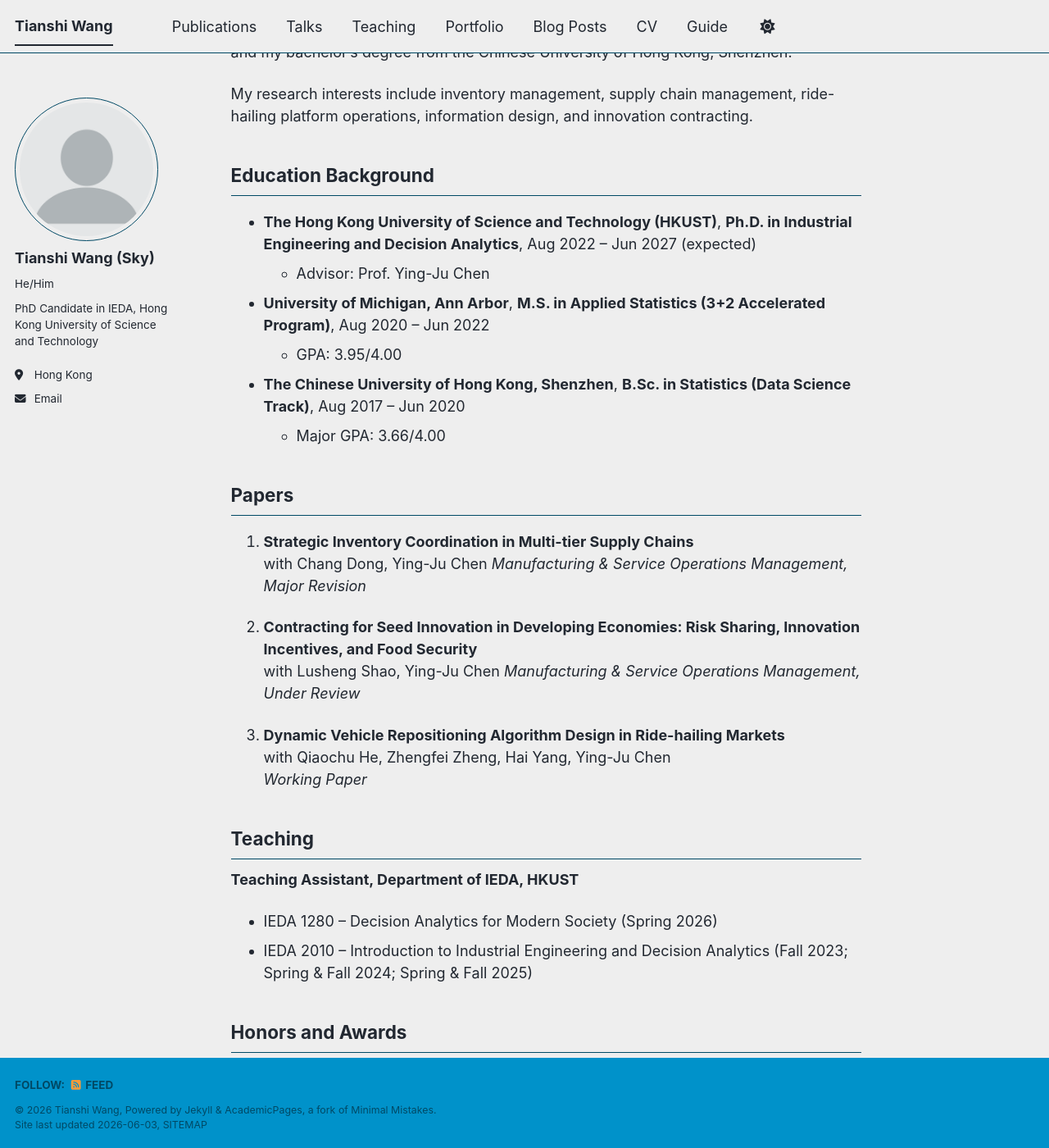
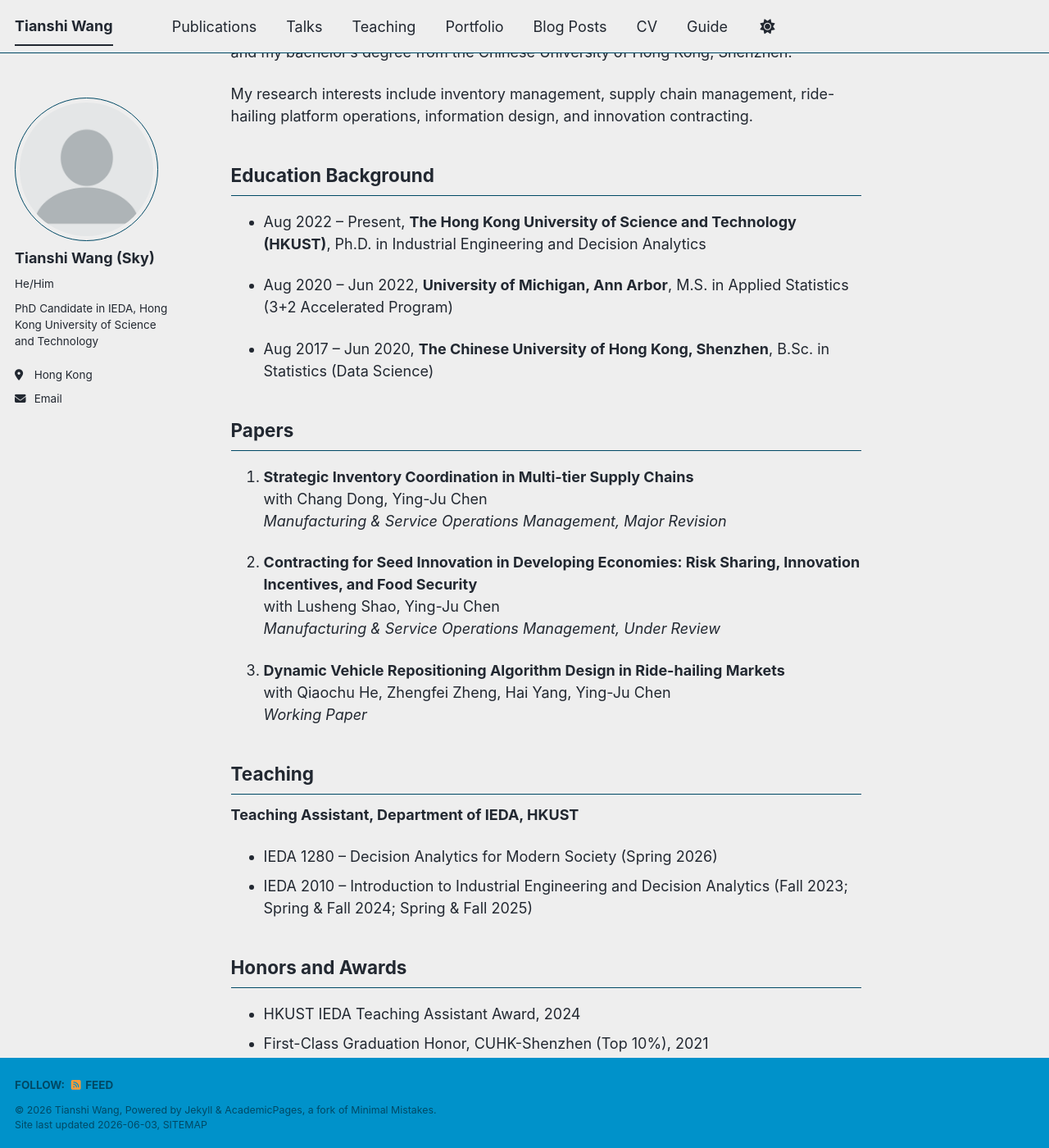
Before and after one commit to skywang1999/skywang1999.github.io, a Jekyll site: the page built from _pages/about.md, in a window 1280 px wide and 1400 px high, scrolled down 201 px. Shown: the whole window at 82% size. Built offline with Jekyll 4.4.1, drawn with Linux system fonts in a browser that asks for light colours; a script bundle is joined from its source files by our own code; library files that are not in the unit come from our copies; some of the changed text lies outside the part shown.

Commit message:
Update about.md

```diff
--- a/_pages/about.md
+++ b/_pages/about.md
@@ -14,17 +14,14 @@ My research interests include inventory management, supply chain management, rid
 
 ## Education Background
 
-- **The Hong Kong University of Science and Technology (HKUST)**,
-  **Ph.D. in Industrial Engineering and Decision Analytics**, Aug 2022 – Jun 2027 (expected)
-  - Advisor: Prof. Ying-Ju Chen
+- Aug 2022 – Present, **The Hong Kong University of Science and Technology (HKUST)**,
+  Ph.D. in Industrial Engineering and Decision Analytics
 
-- **University of Michigan, Ann Arbor**,
-  **M.S. in Applied Statistics (3+2 Accelerated Program)**, Aug 2020 – Jun 2022
-  - GPA: 3.95/4.00
+- Aug 2020 – Jun 2022, **University of Michigan, Ann Arbor**,
+  M.S. in Applied Statistics (3+2 Accelerated Program)
 
-- **The Chinese University of Hong Kong, Shenzhen**,
-  **B.Sc. in Statistics (Data Science Track)**, Aug 2017 – Jun 2020
-  - Major GPA: 3.66/4.00
+- Aug 2017 – Jun 2020, **The Chinese University of Hong Kong, Shenzhen**,
+  B.Sc. in Statistics (Data Science)
 
 ## Papers
 
@@ -51,8 +48,12 @@ My research interests include inventory management, supply chain management, rid
 ## Honors and Awards
 
 - HKUST IEDA Teaching Assistant Award, 2024
-- First-Class Graduation Honor, CUHK-Shenzhen (Top 10%), 2020
+- First-Class Graduation Honor, CUHK-Shenzhen (Top 10%), 2021
 - Dean’s List, CUHK-Shenzhen, 2019 & 2020
+
+## Academic Services
+
+- Reviewer for _Manufacturing & Service Operations Management_, _Production and Operations Management_
 
 ## Skills
 
```
